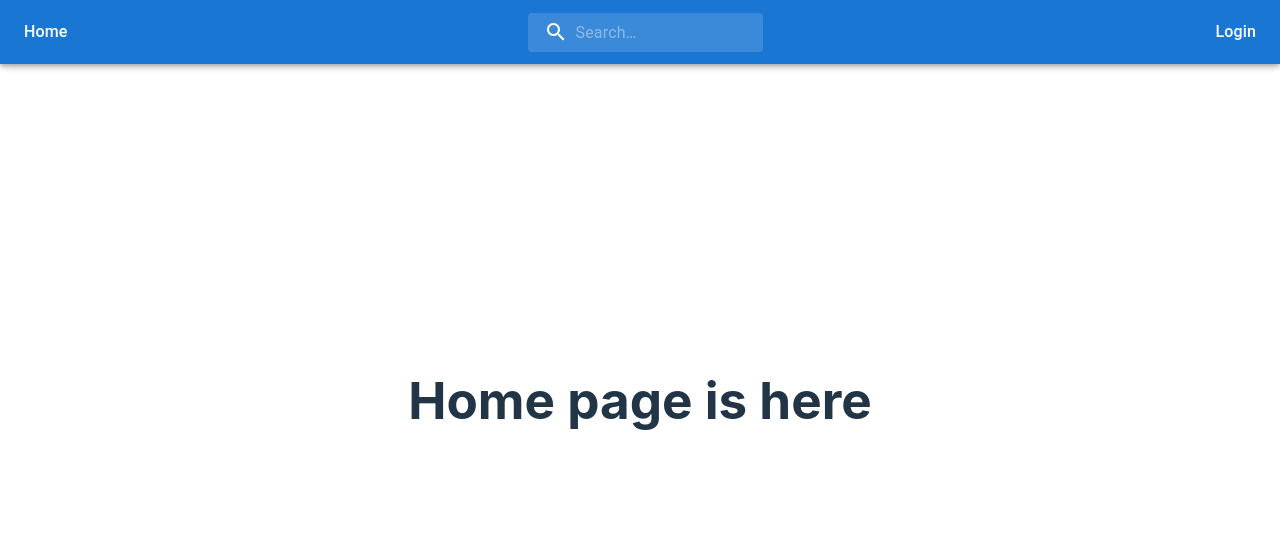
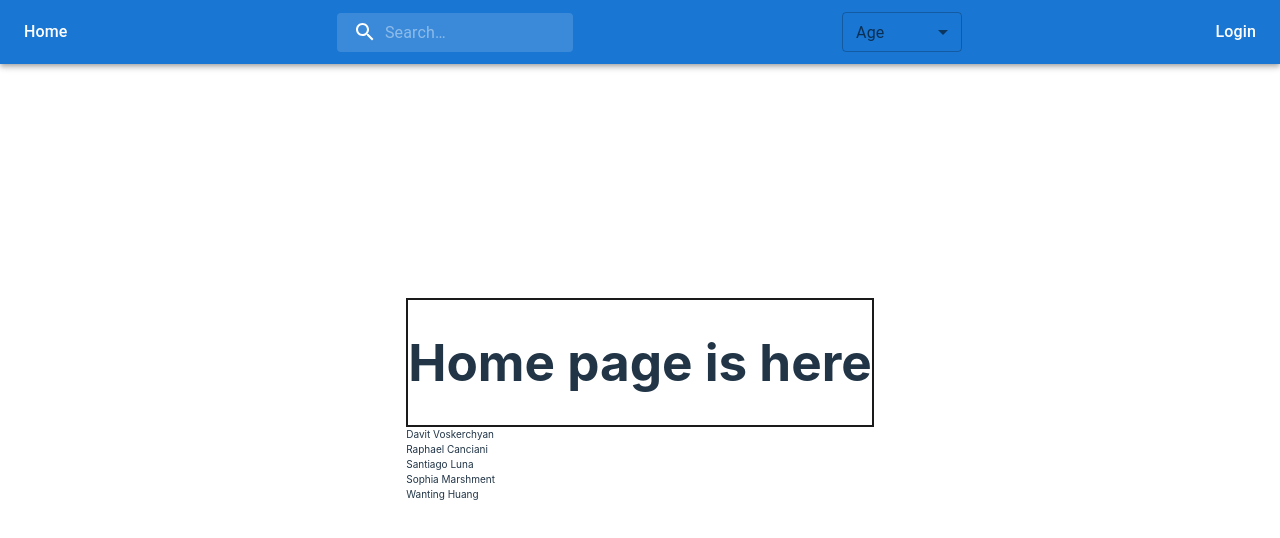
Before and after one commit to davitvoski/body-quest, a React (Vite) app in the folder client/: page / in a window 1280 px wide. Shown: the top 538 px of the page. Built offline with nearby package versions, Linux system fonts and the light colour scheme.

Commit message:
separate feature of navbar to diffrent files

```diff
--- a/client/src/component/Home/Home.tsx
+++ b/client/src/component/Home/Home.tsx
@@ -6,10 +6,10 @@ import Toolbar from '@mui/material/Toolbar';
 import Typography from '@mui/material/Typography';
 import Container from '@mui/material/Container';
 import SearchIcon from '@mui/icons-material/Search';
-import {Search, Shop } from '@mui/icons-material';
+import { Search, Shop } from '@mui/icons-material';
 import InputBase from '@mui/material/InputBase';
 import { styled, alpha } from '@mui/material/styles';
-import NavBar from './Nav';
+import NavBar from '../NavBar/Nav';
 
 type HomeProps = {
 
@@ -17,8 +17,17 @@ type HomeProps = {
 
 export const Home = () => {
     return (
-        <div className='homePage'>
-            <h1>Home page is here</h1>
+        <div>
+            <div className='homePage'>
+                <h1>Home page is here</h1>
+            </div>
+            <footer>
+                Davit Voskerchyan <br />
+                Raphael Canciani <br />
+                Santiago Luna <br />
+                Sophia Marshment<br />
+                Wanting Huang <br />
+            </footer>
         </div>
     )
 }
--- a/client/src/component/Home/Nav.tsx
+++ /dev/null
@@ -1,88 +0,0 @@
-import * as React from 'react';
-import { styled, alpha } from '@mui/material/styles';
-import AppBar from '@mui/material/AppBar';
-import Box from '@mui/material/Box';
-import { Button, IconButton } from '@mui/material';
-import Toolbar from '@mui/material/Toolbar';
-import Typography from '@mui/material/Typography';
-import InputBase from '@mui/material/InputBase';
-import SearchIcon from '@mui/icons-material/Search';
-import { Link } from 'react-router-dom';
-import { Login } from './Login';
-
-const Search = styled('div')(({ theme }) => ({
-    position: 'relative',
-    borderRadius: theme.shape.borderRadius,
-    backgroundColor: alpha(theme.palette.common.white, 0.15),
-    '&:hover': {
-        backgroundColor: alpha(theme.palette.common.white, 0.25),
-    },
-    marginRight: theme.spacing(2),
-    marginLeft: 0,
-    width: '100%',
-    [theme.breakpoints.up('sm')]: {
-        marginLeft: theme.spacing(3),
-        width: 'auto',
-    },
-}));
-
-const SearchIconWrapper = styled('div')(({ theme }) => ({
-    padding: theme.spacing(0, 2),
-    height: '100%',
-    position: 'absolute',
-    pointerEvents: 'none',
-    display: 'flex',
-    alignItems: 'center',
-    justifyContent: 'center',
-}));
-
-const StyledInputBase = styled(InputBase)(({ theme }) => ({
-    color: 'inherit',
-    '& .MuiInputBase-input': {
-        padding: theme.spacing(1, 1, 1, 0),
-        // vertical padding + font size from searchIcon
-        paddingLeft: `calc(1em + ${theme.spacing(4)})`,
-        transition: theme.transitions.create('width'),
-        width: '100%',
-        [theme.breakpoints.up('md')]: {
-            width: '20ch',
-        },
-    },
-}));
-
-export default function NavBar() {
-
-    return (
-        <Box>
-            <AppBar className='appbar'>
-                <Toolbar className='toolbar'>
-                    <Typography>
-                        <Link
-                            style={{ textDecoration: "none", color: "white" }}
-                            to={'/' }>
-                            Home
-                        </Link>
-                    </Typography>
-
-                    <Search>
-                        <SearchIconWrapper>
-                            <SearchIcon />
-                        </SearchIconWrapper>
-                        <StyledInputBase
-                            placeholder="Search…"
-                            inputProps={{ 'aria-label': 'search' }}
-                        />
-                    </Search>
-
-                    <Typography color="inherit">
-                        <Link
-                            style={{ textDecoration: "none", color: "white" }}
-                            to={'/Login' }>
-                            Login
-                        </Link>
-                    </Typography>
-                </Toolbar>
-            </AppBar>
-        </Box>
-    );
-}
--- /dev/null
+++ b/client/src/component/NavBar/Filter.tsx
@@ -0,0 +1,34 @@
+import * as React from 'react';
+import Box from '@mui/material/Box';
+import { Button, FormControl, IconButton, InputLabel, MenuItem } from '@mui/material';
+import Select, { SelectChangeEvent } from '@mui/material/Select';
+
+
+export const Filter = () => {
+    const [type, setType] = React.useState('');
+    const handleChange = (event: SelectChangeEvent) => {
+        setType(event.target.value);
+    };
+
+    return (
+        <div>
+            <FormControl sx={{ m: 1, minWidth: 120 }} size="small">
+                <InputLabel id="demo-select-small">Age</InputLabel>
+                <Select
+                    labelId="demo-select-small"
+                    id="demo-select-small"
+                    value={type}
+                    label="Any"
+                    onChange={handleChange}
+                >
+                    <MenuItem value="">
+                        <em>None</em>
+                    </MenuItem>
+                    <MenuItem>Any</MenuItem>
+                    <MenuItem>Name</MenuItem>
+                    <MenuItem>Thirty</MenuItem>
+                </Select>
+            </FormControl>
+        </div>
+    )
+}
--- /dev/null
+++ b/client/src/component/NavBar/Nav.tsx
@@ -0,0 +1,49 @@
+import * as React from 'react';
+import { styled, alpha } from '@mui/material/styles';
+import AppBar from '@mui/material/AppBar';
+import Box from '@mui/material/Box';
+import { Button, FormControl, IconButton, InputLabel, MenuItem } from '@mui/material';
+import Toolbar from '@mui/material/Toolbar';
+import Typography from '@mui/material/Typography';
+import InputBase from '@mui/material/InputBase';
+import SearchIcon from '@mui/icons-material/Search';
+import { Link } from 'react-router-dom';
+import { Login } from '../Home/Login';
+import Select, { SelectChangeEvent } from '@mui/material/Select';
+import { Filter } from './Filter';
+import { Search } from './Search';
+
+
+
+export default function NavBar() {
+    const [type, setType] = React.useState('');
+    const handleChange = (event: SelectChangeEvent) => {
+        setType(event.target.value);
+    };
+    return (
+        <Box>
+            <AppBar className='appbar' position="absolute">
+                <Toolbar className='toolbar'>
+                    <Typography>
+                        <Link
+                            style={{ textDecoration: "none", color: "white" }}
+                            to={'/'}>
+                            Home
+                        </Link>
+                    </Typography>
+
+                    <Search />
+                    <Filter />
+
+                    <Typography color="inherit">
+                        <Link
+                            style={{ textDecoration: "none", color: "white" }}
+                            to={'/Login'}>
+                            Login
+                        </Link>
+                    </Typography>
+                </Toolbar>
+            </AppBar>
+        </Box>
+    );
+}
--- /dev/null
+++ b/client/src/component/NavBar/Search.tsx
@@ -0,0 +1,61 @@
+import { Box } from "@mui/system"
+import { styled, alpha } from '@mui/material/styles';
+import InputBase from '@mui/material/InputBase';
+import SearchIcon from '@mui/icons-material/Search';
+
+export const Search = () => {
+    const Search = styled('div')(({ theme }) => ({
+        position: 'relative',
+        borderRadius: theme.shape.borderRadius,
+        backgroundColor: alpha(theme.palette.common.white, 0.15),
+        '&:hover': {
+            backgroundColor: alpha(theme.palette.common.white, 0.25),
+        },
+        marginRight: theme.spacing(2),
+        marginLeft: 0,
+        width: '100%',
+        [theme.breakpoints.up('sm')]: {
+            marginLeft: theme.spacing(3),
+            width: 'auto',
+        },
+    }));
+
+    const SearchIconWrapper = styled('div')(({ theme }) => ({
+        padding: theme.spacing(0, 2),
+        height: '100%',
+        position: 'absolute',
+        pointerEvents: 'none',
+        display: 'flex',
+        alignItems: 'center',
+        justifyContent: 'center',
+    }));
+
+    const StyledInputBase = styled(InputBase)(({ theme }) => ({
+        color: 'inherit',
+        '& .MuiInputBase-input': {
+            padding: theme.spacing(1, 1, 1, 0),
+            // vertical padding + font size from searchIcon
+            paddingLeft: `calc(1em + ${theme.spacing(4)})`,
+            transition: theme.transitions.create('width'),
+            width: '100%',
+            [theme.breakpoints.up('md')]: {
+                width: '20ch',
+            },
+        },
+    }));
+
+
+    return (
+        <Box>
+            <Search>
+                <SearchIconWrapper>
+                    <SearchIcon />
+                </SearchIconWrapper>
+                <StyledInputBase
+                    placeholder="Search…"
+                    inputProps={{ 'aria-label': 'search' }}
+                />
+            </Search>
+        </Box>
+    )
+}
--- a/client/src/index.css
+++ b/client/src/index.css
@@ -73,3 +73,16 @@ button:focus-visible {
   flex-direction: row;
   justify-content:space-between;
 }
+
+.homePage{
+  /* width: 100%; */
+  border: #1a1a1a solid 2px;
+}
+
+footer{
+  display: flex;
+  flex-direction: column;
+  justify-content: flex-end;
+  font-size: 10px;
+  text-align: start;
+}
```
Also changed, not shown: client/src/App.tsx (+4 -6 lines).
